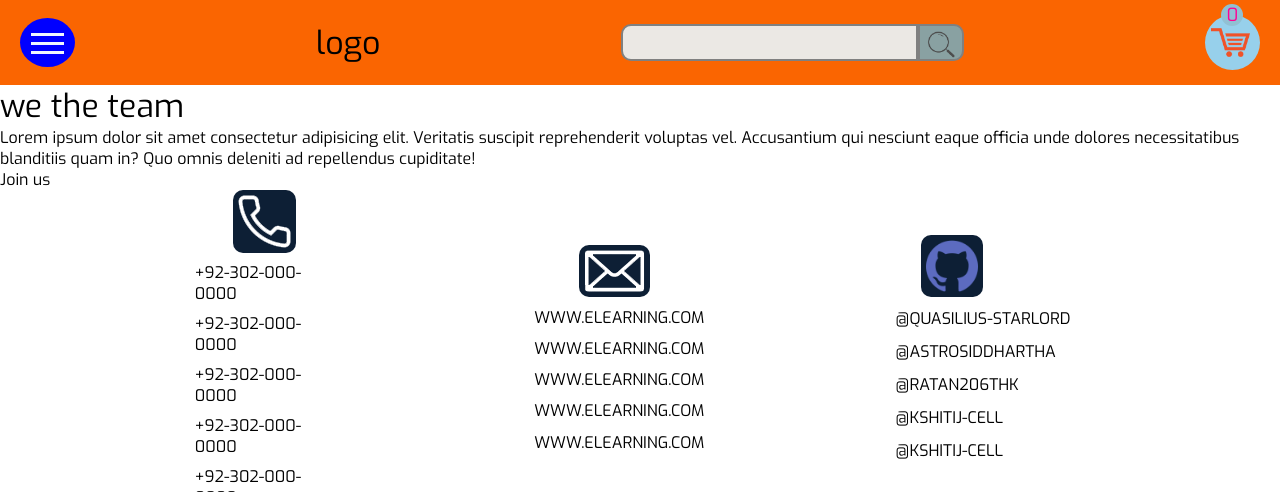
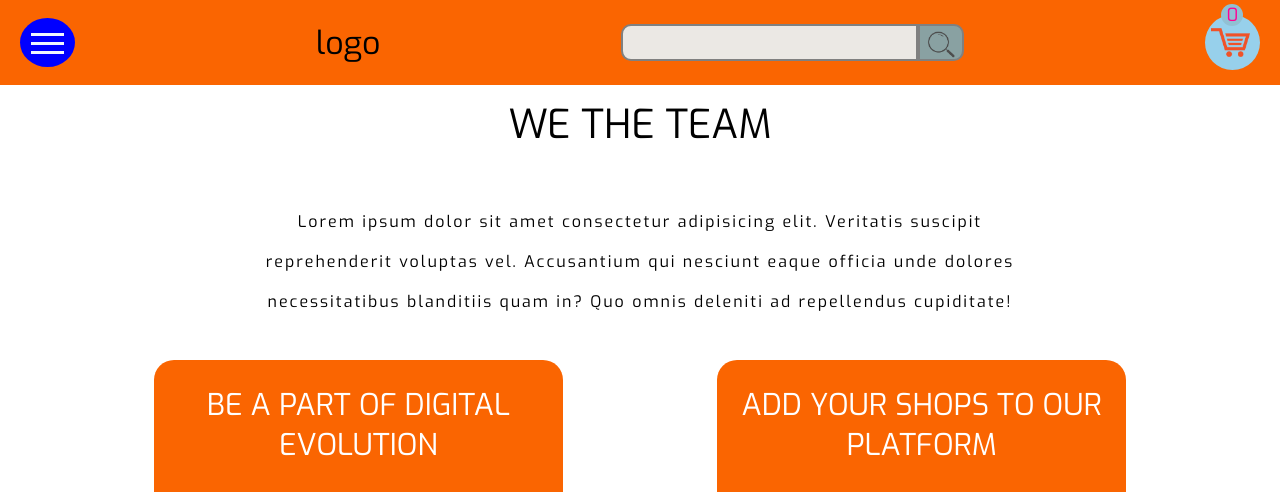
Before and after one commit to Sagarsah3413/Online_Grocery, a PHP site: the page made by contact us/contact.php in a window 1280 px wide. Shown: the top 492 px of the page. Run offline with PHP 8.4, Linux system fonts and the light colour scheme; grey boxes are pictures that could not be loaded.

Commit message:
search and contact

```diff
--- a/contact us/contact.css
+++ b/contact us/contact.css
@@ -3,6 +3,67 @@
     margin: 0px;
     padding: 0px;
     font-family: 'exo', sans-serif;
+}
+
+h1
+{
+    padding: 1%;
+    text-align: center;
+    font-size: 40px;
+    text-transform: uppercase;
+}
+
+div.team
+{
+    text-align: center;
+    padding: 3% 20%;
+    letter-spacing: 2px;
+    line-height: 40px;
+}
+
+div.sell
+{
+    display: flex;
+    flex-direction: row;
+    justify-content: space-evenly;
+    align-items: center;
+}
+
+div.sell div
+{
+    text-align: center;
+    padding: 1%;
+    color: rgb(255,255,255);
+}
+
+div.sell div h2
+{
+    text-transform: uppercase;
+    font-size: 30px;
+    padding: 3%;
+}
+
+div.sell div p
+{
+    padding: 3%;
+    letter-spacing: 2px;
+    line-height: 30px;
+    text-transform: capitalize;
+}
+
+div.sell div.digital, div.platform
+{
+    width: 30%;
+    background-color: rgb(250,101,1);
+    border-radius: 20px;
+}
+
+div.join
+{
+    text-align: center;
+    padding: 5%;
+    text-transform: uppercase;
+    font-size: 40px;
 }
 
  div.contactus  {
@@ -12,14 +73,6 @@
     align-items: center;
     font-weight: 600;
     /* margin: 4%; */
-}
-
-div.contactus div.we
-{
-    display: flex;
-    flex-direction: column;
-    align-items: center;
-    justify-content: space-evenly;
 }
 
 div.contactus div.we div.icon img
@@ -33,9 +86,3 @@ h4
 {
     padding: 3%;
 }
-
-div.git
-{
-
-    width: 200px;
-}
--- a/contact us/contact.php
+++ b/contact us/contact.php
@@ -15,14 +15,20 @@
 <body>
 <?php require_once '../shared/header.php'; ?>
     <h1>we the <span>team</span></h1>
-    <div class="we">
+    <div class="team">
         <p>
             Lorem ipsum dolor sit amet consectetur adipisicing elit. Veritatis suscipit reprehenderit voluptas vel. Accusantium qui nesciunt eaque officia unde dolores necessitatibus blanditiis quam in? Quo omnis deleniti ad repellendus cupiditate!
         </p>
     </div>
     <div class="sell">
-        <div class="digital"></div>
-        <div class="platform"></div>
+        <div class="digital">
+            <h2>be a part of digital evolution</h2>
+            <p>as we see, online platforms are the best ways of selling your products in 21st century. so follow the trendd and be the part of this global digital evolution.</p>
+        </div>
+        <div class="platform">
+            <h2>add your shops to our platform</h2>
+            <p>We are providing you with the platform where you can collaborate your shop with us and can sell your online and increase your nunmber of customers. </p>
+        </div>
     </div>
 
     <div class="join">Join us</div>
@@ -53,18 +59,6 @@
                 <h4 style="text-transform:uppercase;  ">www.elearning.com</h4>
             </div>
         </div>
-        <div class="we">
-            <div class="icon">
-                <img src="../home/images/git.png" width="38%" alt="">
-            </div>
-            <div class="git">
-                <h4 style="text-transform:uppercase;  ">@Quasilius-Starlord</h4>
-                <h4 style="text-transform:uppercase;  ">@Astrosiddhartha</h4>
-                <h4 style="text-transform:uppercase;  ">@Ratan206thk</h4>
-                <h4 style="text-transform:uppercase;  ">@kshitij-cell</h4>
-                <h4 style="text-transform:uppercase;  ">@kshitij-cell</h4>
-            </div>
-        </div>
     </div>
         <?php require_once'../shared/footer.php'; ?>
 </body>
--- a/search/search.php
+++ b/search/search.php
@@ -15,7 +15,7 @@
     <meta name="viewport" content="width=device-width, initial-scale=1.0">
     <link rel="stylesheet" href="../stylesheet/header.css">
     <link rel="stylesheet" href="search.css">
-    <title>Document</title>
+    <title>search</title>
 </head>
 <body>
     <?php require_once '../shared/header.php' ?>
@@ -29,7 +29,7 @@
             </div>
             <h4><?php echo $row['product name']; ?></h4>
             <p>Rs <span class="rate"><?php echo $row['price']; ?></span> <span class="cross">Rs <?php echo $row['mprice']; ?></span></p>
-            <div class='cart' id="<?php echo $row['productid'] ?>">
+            <div class="cart" id="<?php echo $row['productid'] ?>">
                 <article>
                     <span class="control"><img class="plus" src="../home/images/minus.png" alt=""></span>
                     Quantity
```
Also changed, not shown: search/search.css (+92 -0 lines).
